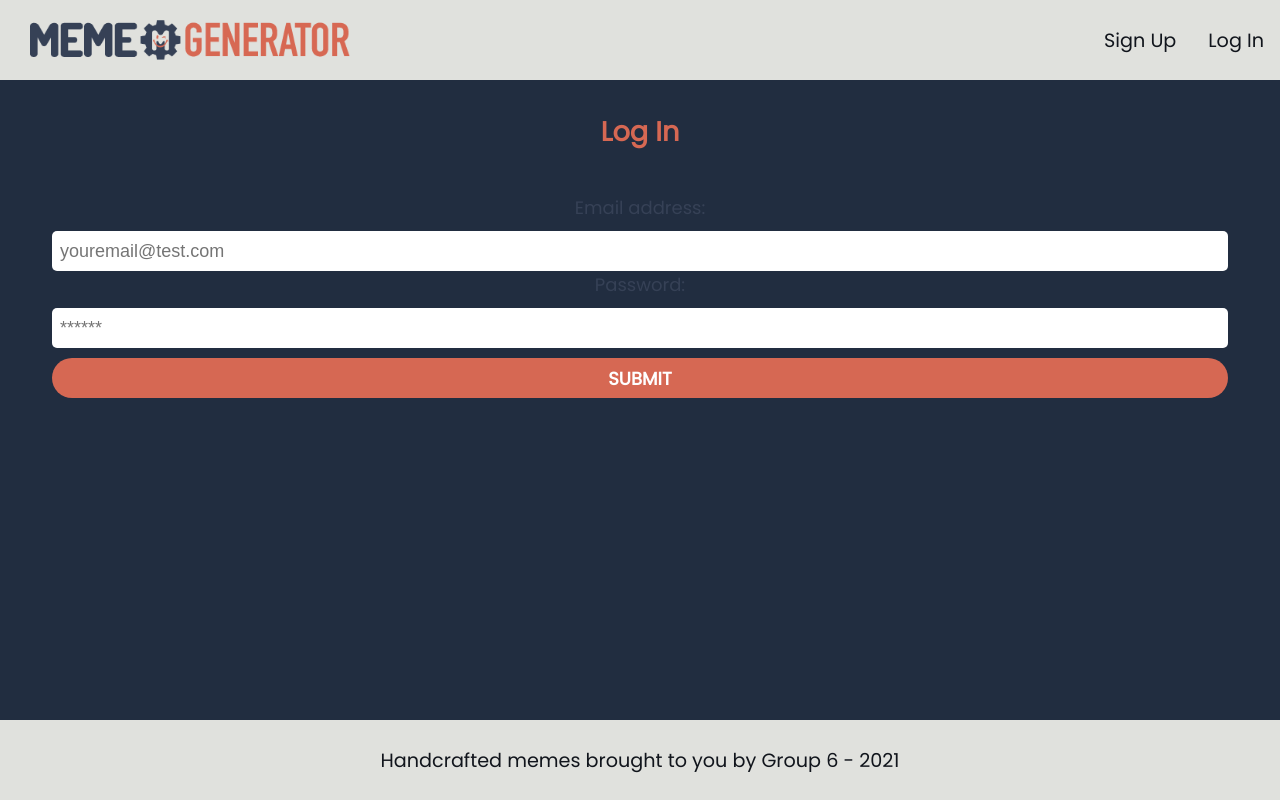
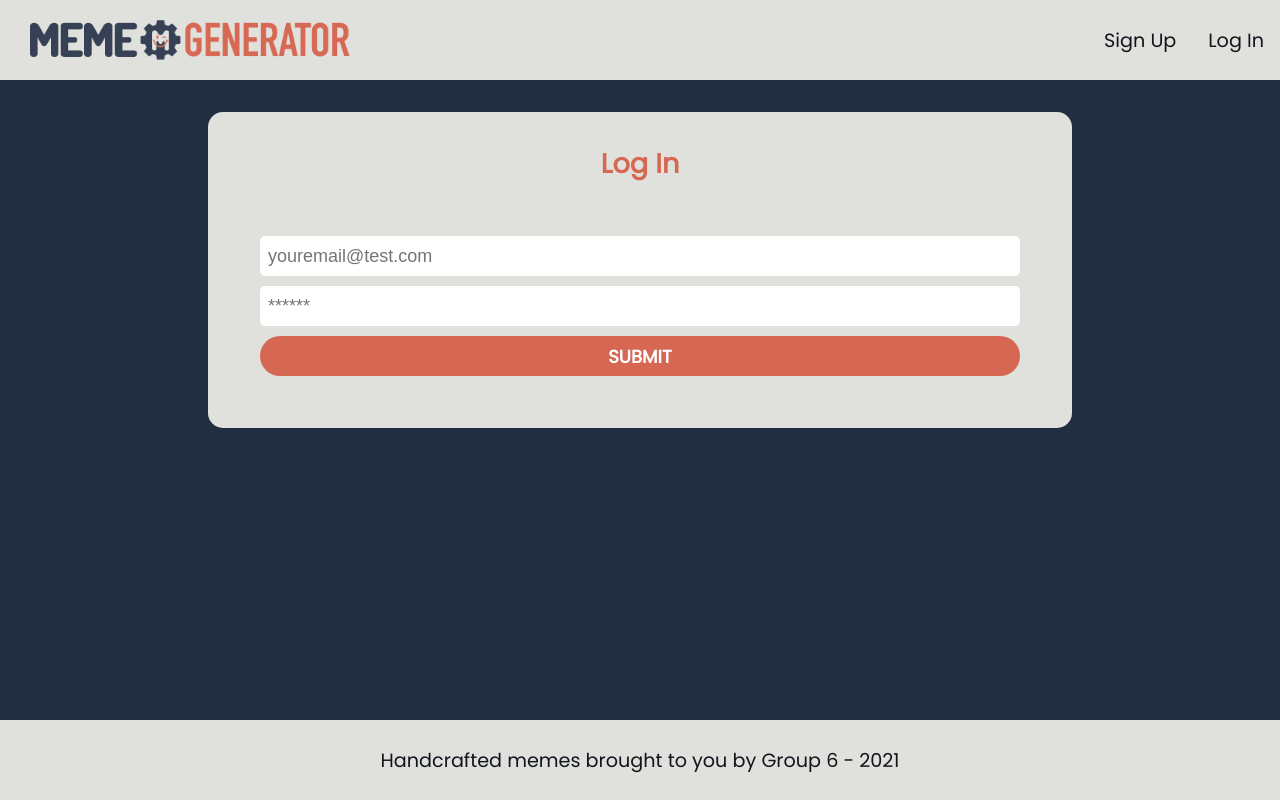
Before and after one commit to big-bad-six/project3, a React (Create React App) app in the folder client/: page /log-in in a window 1280 px wide. Built offline with nearby package versions, Linux system fonts and the light colour scheme.

Commit message:
fixed login page styling

```diff
--- a/client/src/pages/LogIn.js
+++ b/client/src/pages/LogIn.js
@@ -34,12 +34,12 @@ export default function LogIn(props) {
   };
 
   return (
+    <div className="card">
       <div className="form">
 
         <h2>Log In</h2>
         <form onSubmit={handleFormSubmit}>
           <div className="field">
-          <label htmlFor="email">Email address:</label>
             <input
               className="form-input"
               placeholder="youremail@test.com"
@@ -50,7 +50,6 @@ export default function LogIn(props) {
             />
           </div>
           <div className="field">
-          <label htmlFor="pwd">Password:</label>
             <input
               placeholder="******"
               name="password"
@@ -69,5 +68,6 @@ export default function LogIn(props) {
           </div>
         </form>
       </div>
+    </div>
   );
 }
```
Lines whose indentation alone changed are shown as unchanged.
